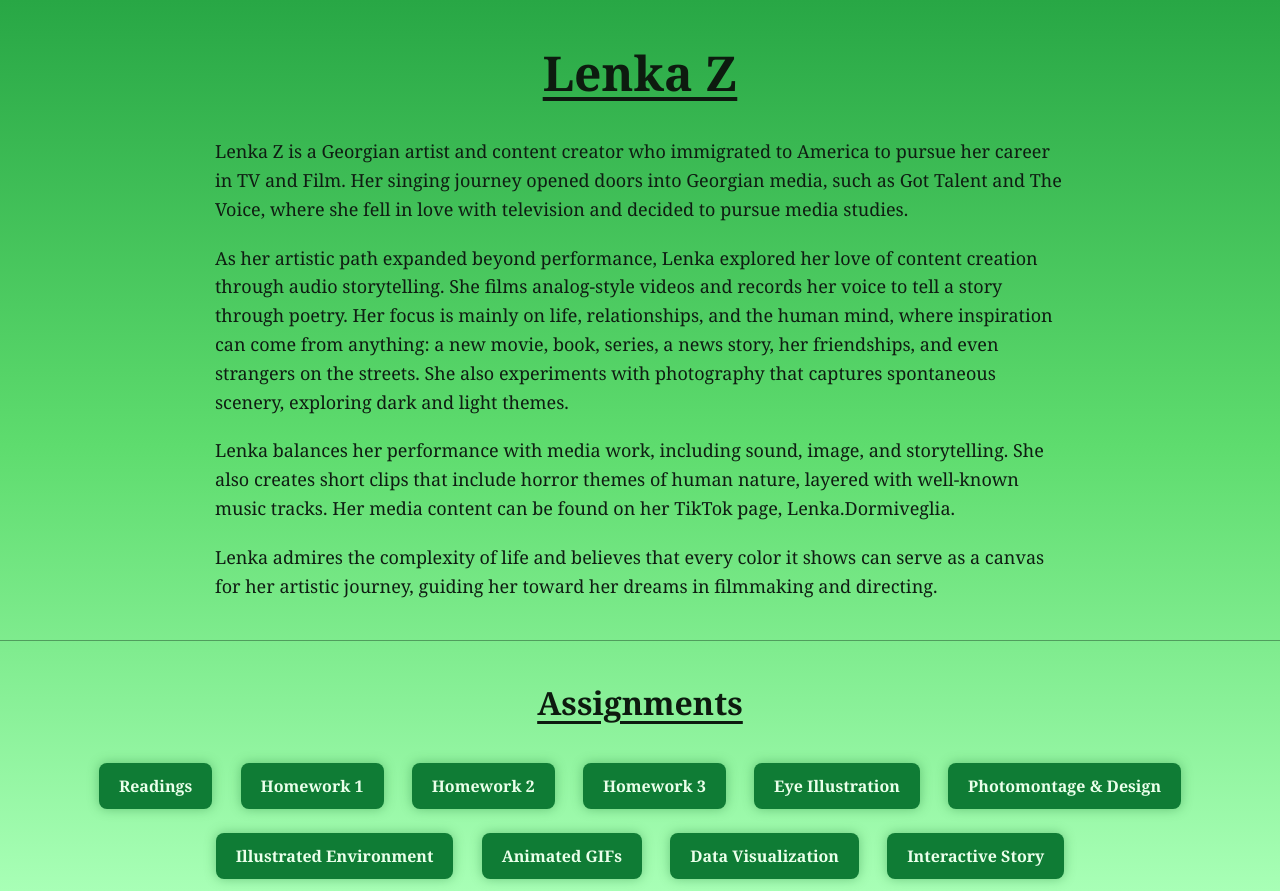
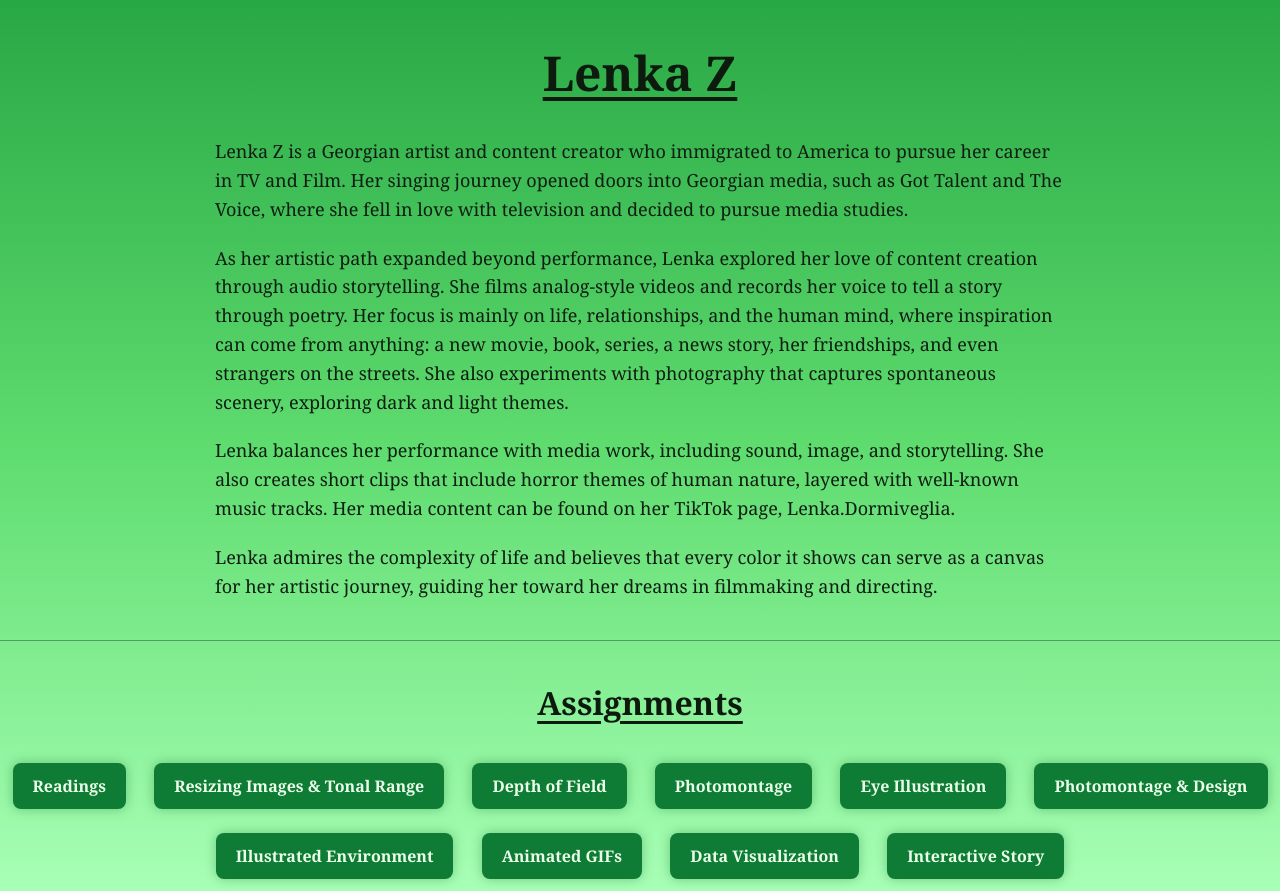
Before and after one commit to lenkaz826/medpl150, a plain HTML site: page index.html in a window 1280 px wide. Drawn offline with Linux system fonts and the light colour scheme.

Commit message:
Update index.html

```diff
--- a/index.html
+++ b/index.html
@@ -85,9 +85,9 @@
 <a href="readings.html">Readings</a>
 
 <!-- HOMEWORK BUTTONS -->
-<a href="homework1.html">Homework 1</a>
-<a href="homework2.html">Homework 2</a>
-<a href="homework3.html">Homework 3</a>
+<a href="homework1.html">Resizing Images & Tonal Range</a>
+<a href="homework2.html">Depth of Field</a>
+<a href="homework3.html">Photomontage</a>
 <a href="homework6.html">Eye Illustration</a>
 <a href="homework5.html">Photomontage & Design</a>
 <a href="homework7.html">Illustrated Environment</a>
```
